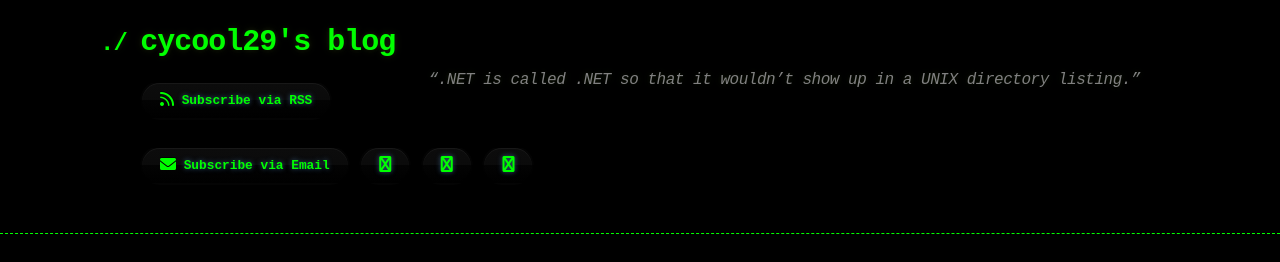
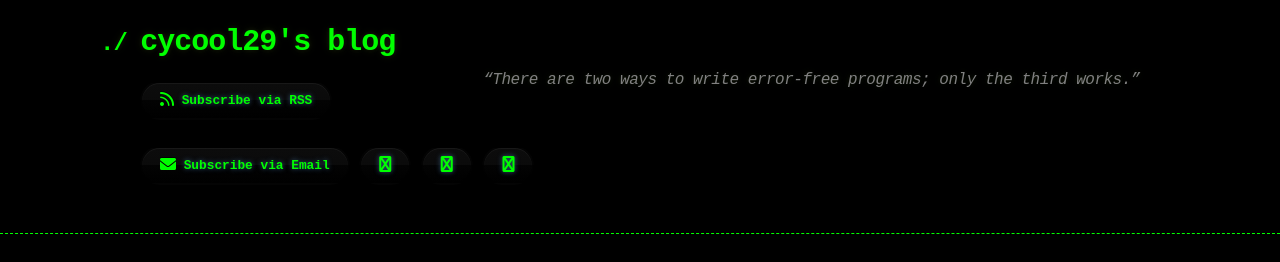
Before and after one commit to cycool29/cycool29.github.io, a Jekyll site: the page built from index.md, in a window 1280 px wide and 900 px high. Shown: the top 262 px of the window. Built offline with Jekyll 4.4.1, drawn with Linux system fonts in a browser that asks for light colours; a style sheet for code colours, icons or effects is not loaded.

Commit message:
Update quotes

```diff
--- a/_config.yml
+++ b/_config.yml
@@ -1,5 +1,5 @@
 title: cycool29's blog
-description: "“.NET is called .NET so that it wouldn’t show up in a UNIX directory listing.” "
+description: "“There are two ways to write error-free programs; only the third works.” "
 bio: A high school student. Intermediate in Python, Git, Bash. Learning JavaScript. He/Him. "
 author: cycool29
 url: https://cycool29.github.io
```
